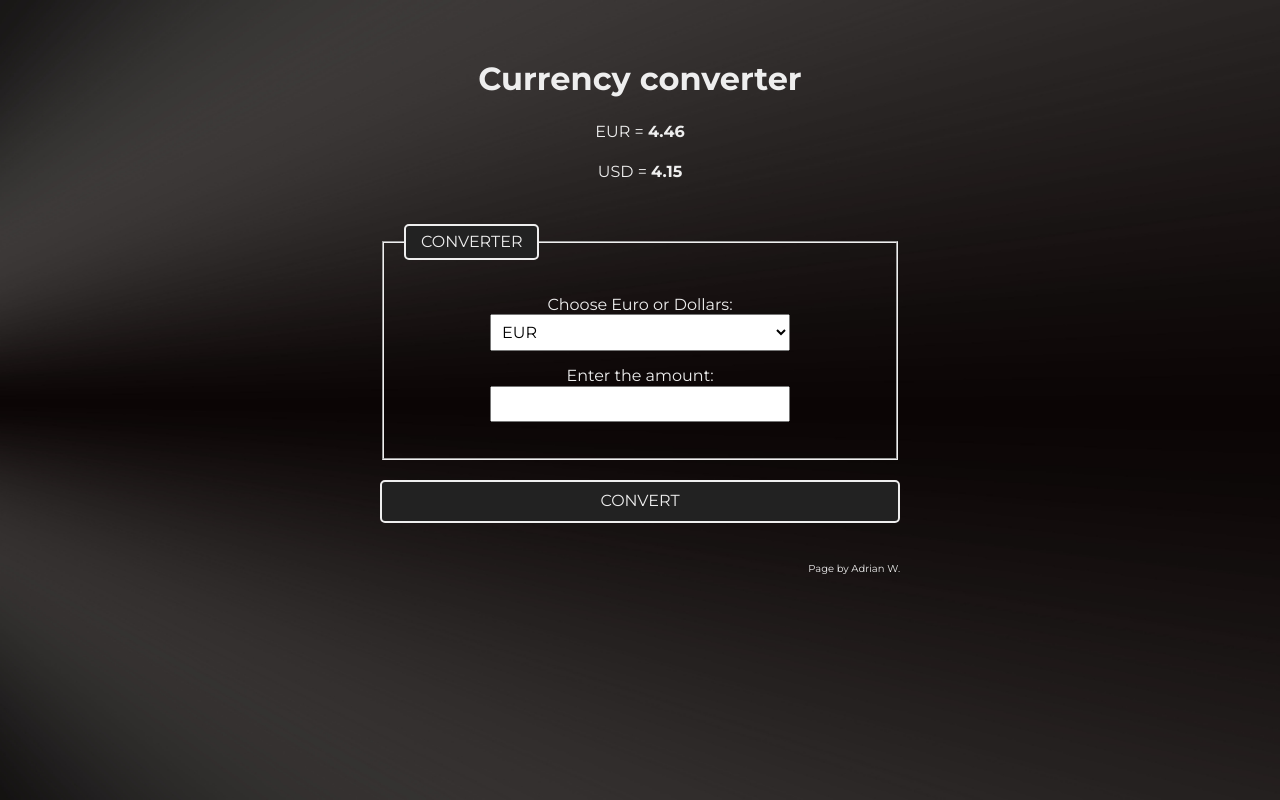
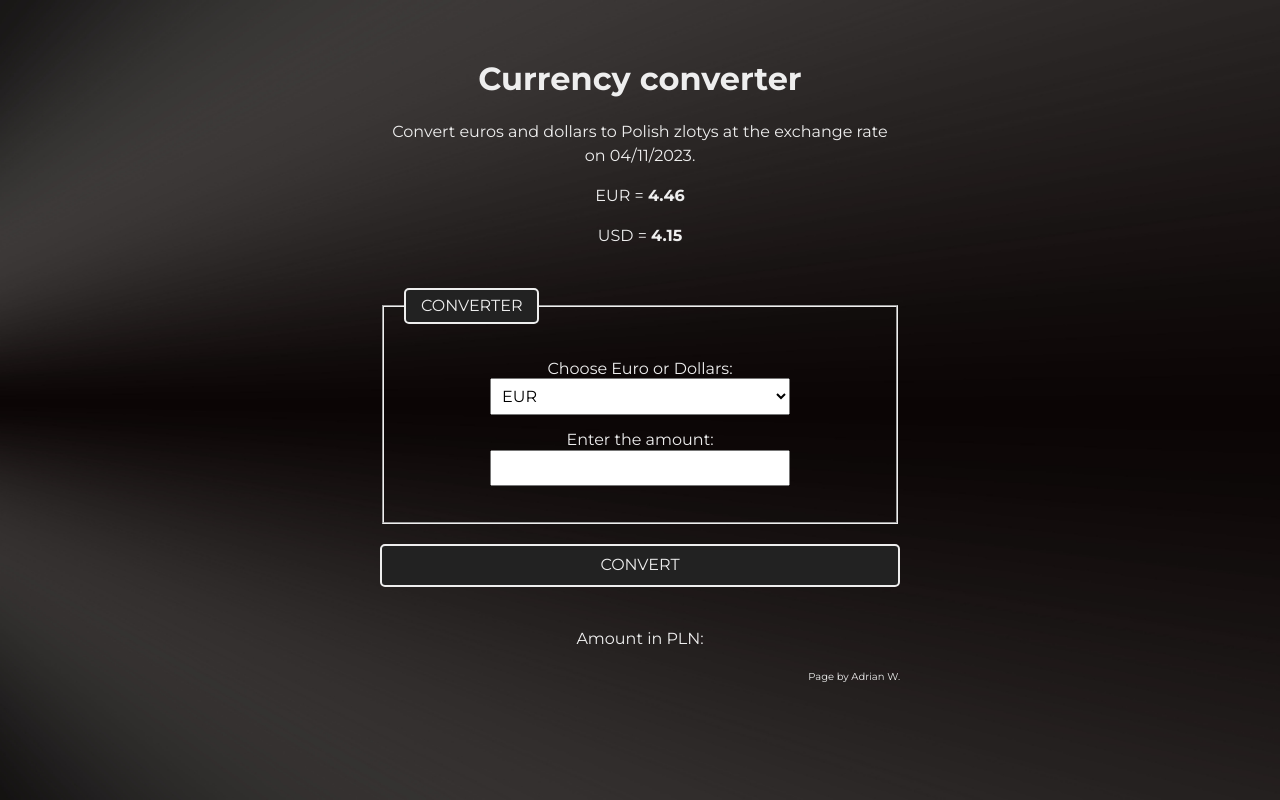
Before and after one commit to Adrode/currency-converter-react, a React (Create React App) app: page / in a window 1280 px wide. Built offline with nearby package versions, Linux system fonts and the light colour scheme.

Commit message:
fixed adding only <text> in Paragraph component

```diff
--- a/src/Paragraph/index.js
+++ b/src/Paragraph/index.js
@@ -7,7 +7,7 @@ const Paragraph = ({ text, value }) => {
         );
     }
 
-    return null;
+    return <p className="paragraph">{text}</p>;
 };
 
 export default Paragraph;
```
